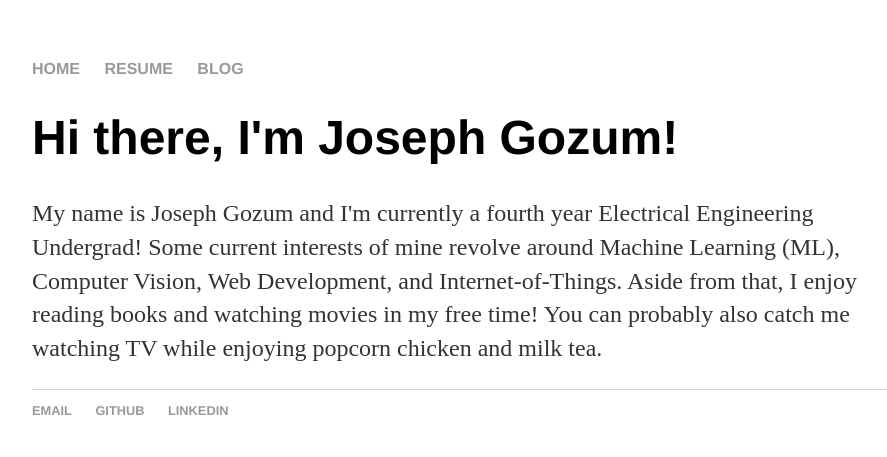
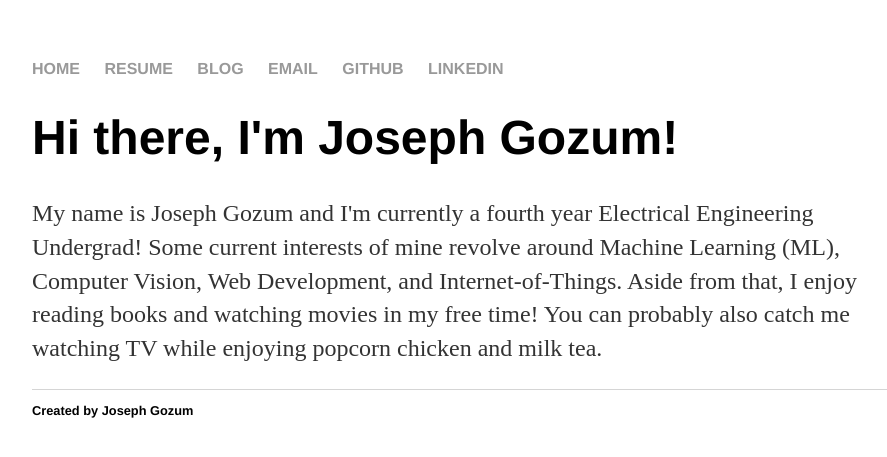
Before and after one commit to jgoeszoom/jgoeszoom.github.io, a Jekyll site: the page built from index.html, in a window 1280 px wide. Shown: the top 457 px of the page, without its empty margins (160-1047 px from the left). Built offline with Jekyll 4.4.1, drawn with Linux system fonts in a browser that asks for light colours.

Commit message:
Update default.html
Put links on bottom on the top now

```diff
--- a/_layouts/default.html
+++ b/_layouts/default.html
@@ -20,9 +23,7 @@
 			</div><!-- /.container -->
 			<footer>
 	    		<ul>
-	        		<li><a href="mailto:joseph.f.gozum@gmail.com">EMAIL</a></li>
-	        		<li><a href="https://github.com/jgoeszoom">GITHUB</a></li>
-				<li><a href="https://www.linkedin.com/in/josephgozum/">LINKEDIN</a></li>
+	        		Created by Joseph Gozum
 				</ul>
 			</footer>
 		</body>
```
Also changed, not shown: other parts of _layouts/default.html (+3 -0 lines).
